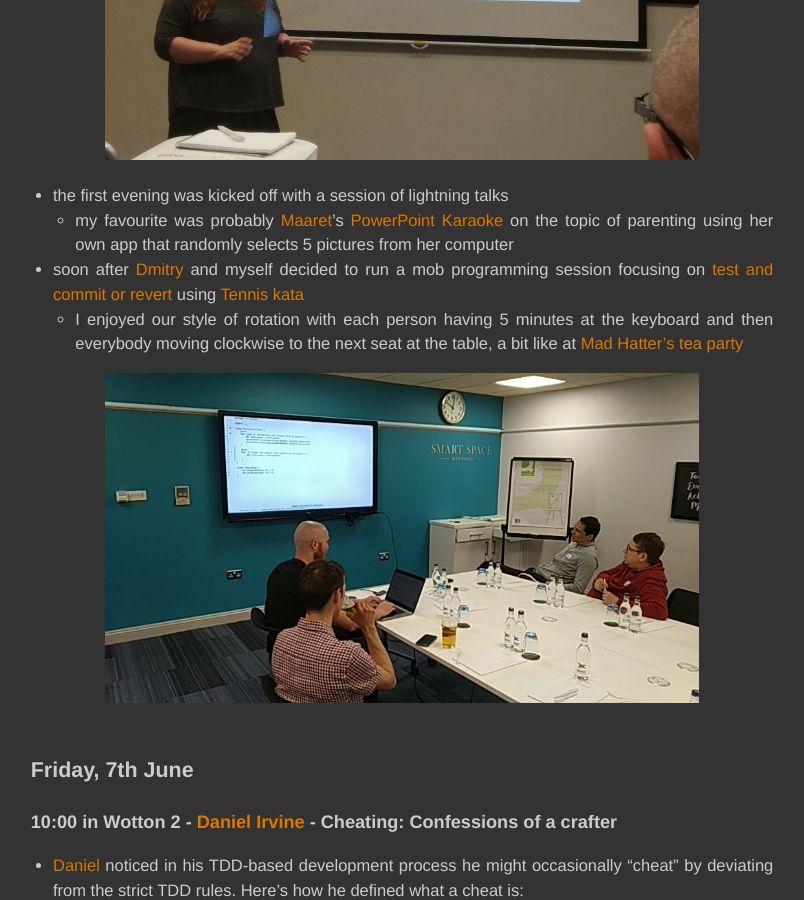
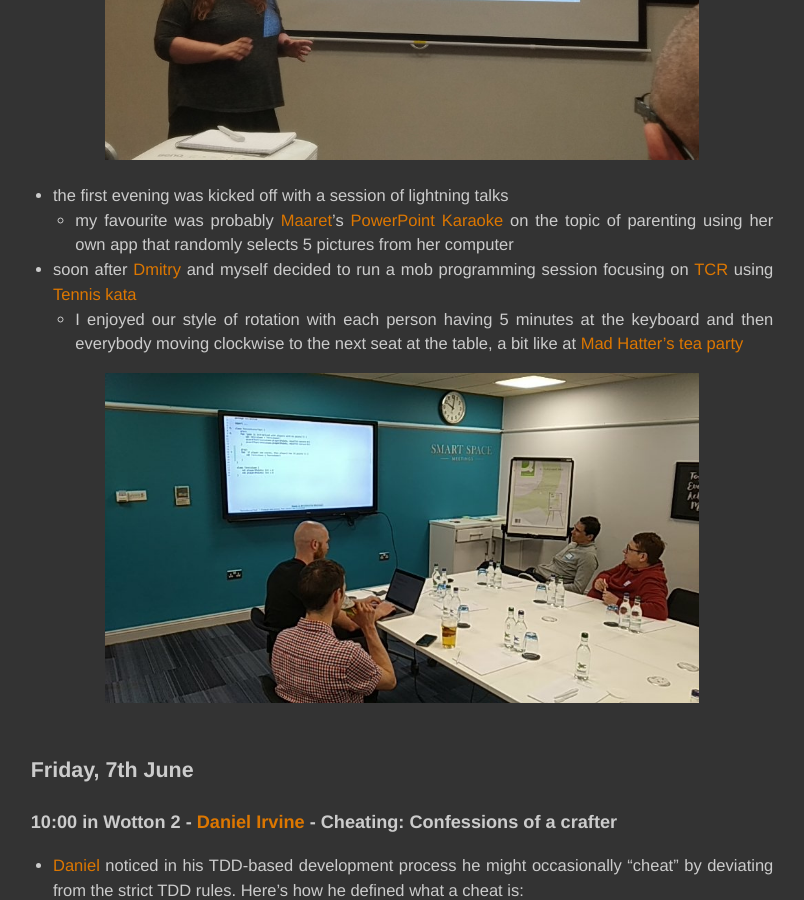
Before and after one commit to unclejamal/unclejamal.github.io, a Jekyll site: the page built from _posts/2019-06-16-socrates-uk.markdown, in a window 1280 px wide and 900 px high, scrolled down 686 px. Shown: the whole window, without its empty margins (238-1042 px from the left). Built offline with Jekyll 4.4.1, drawn with Linux system fonts in a browser that asks for light colours; Markdown is read by kramdown in place of the engine named in the settings; comment, search, counter and statistics services are not loaded.

```diff
--- a/_posts/2019-06-16-socrates-uk.markdown
+++ b/_posts/2019-06-16-socrates-uk.markdown
@@ -17,7 +17,7 @@
 
 - the first evening was kicked off with a session of lightning talks
   - my favourite was probably [Maaret](https://twitter.com/maaretp)'s [PowerPoint Karaoke](https://en.wikipedia.org/wiki/PowerPoint_Karaoke) on the topic of parenting using her own app that randomly selects 5 pictures from her computer
-- soon after [Dmitry](https://twitter.com/dmitrykandalov) and myself decided to run a mob programming session focusing on [test and commit or revert](https://medium.com/@kentbeck_7670/test-commit-revert-870bbd756864) using [Tennis kata](http://codingdojo.org/kata/Tennis)
+- soon after [Dmitry](https://twitter.com/dmitrykandalov) and myself decided to run a mob programming session focusing on [TCR](https://medium.com/@kentbeck_7670/test-commit-revert-870bbd756864) using [Tennis kata](http://codingdojo.org/kata/Tennis)
   - I enjoyed our style of rotation with each person having 5 minutes at the keyboard and then everybody moving clockwise to the next seat at the table, a bit like at [Mad Hatter's tea party](https://en.wikipedia.org/wiki/Hatter_(Alice%27s_Adventures_in_Wonderland) ;-)
 
 <div style="text-align: center">
```
